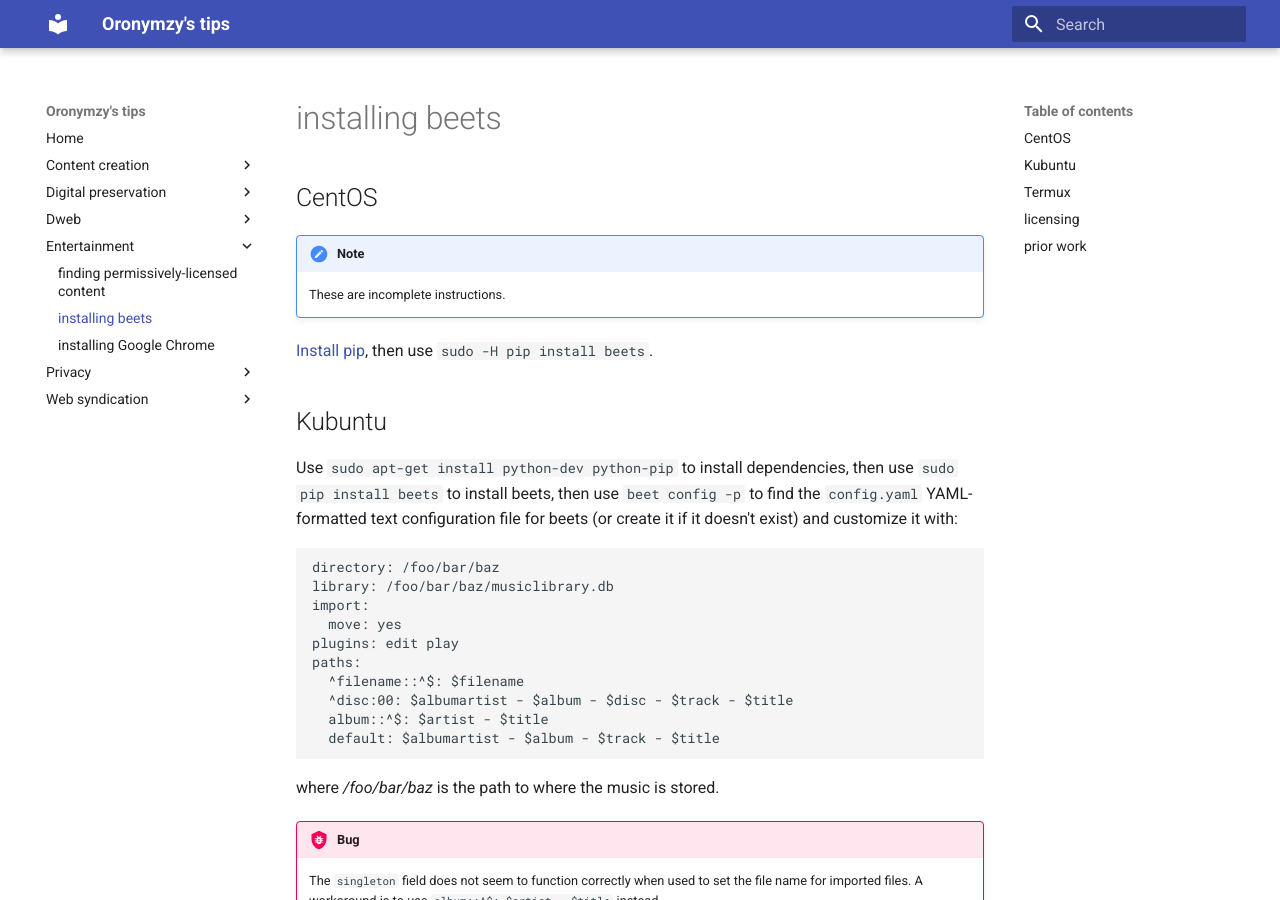
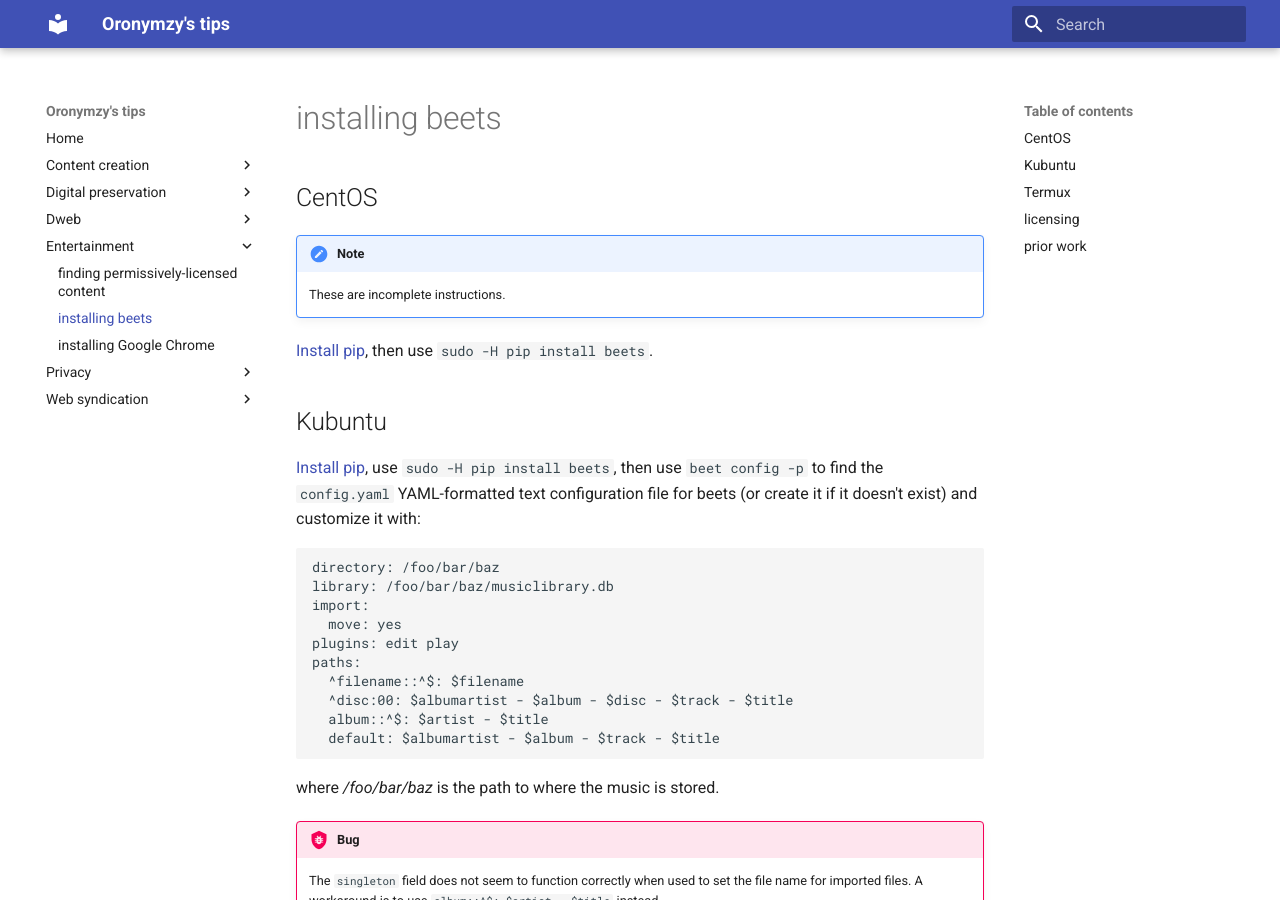
Before and after one commit to oronymzy/tips, an MkDocs documentation site: the page built from docs/insbeet.md, in a window 1280 px wide and 900 px high. Built offline with MkDocs 1.6.1 and Material for MkDocs 9.7.7, drawn with Linux system fonts in a browser that asks for light colours.

Commit message:
Simplify Kubuntu installation instructions

````diff
--- a/docs/insbeet.md
+++ b/docs/insbeet.md
@@ -7,7 +7,7 @@
 [Install pip](instpip.md), then use `sudo -H pip install beets`.
 
 ## Kubuntu
-Use `sudo apt-get install python-dev python-pip` to install dependencies, then use `sudo pip install beets` to install beets, then use `beet config -p` to find the `config.yaml` YAML-formatted text configuration file for beets (or create it if it doesn't exist) and customize it with:
+[Install pip](instpip.md), use `sudo -H pip install beets`, then use `beet config -p` to find the `config.yaml` YAML-formatted text configuration file for beets (or create it if it doesn't exist) and customize it with:
 
 ```
 directory: /foo/bar/baz
````
